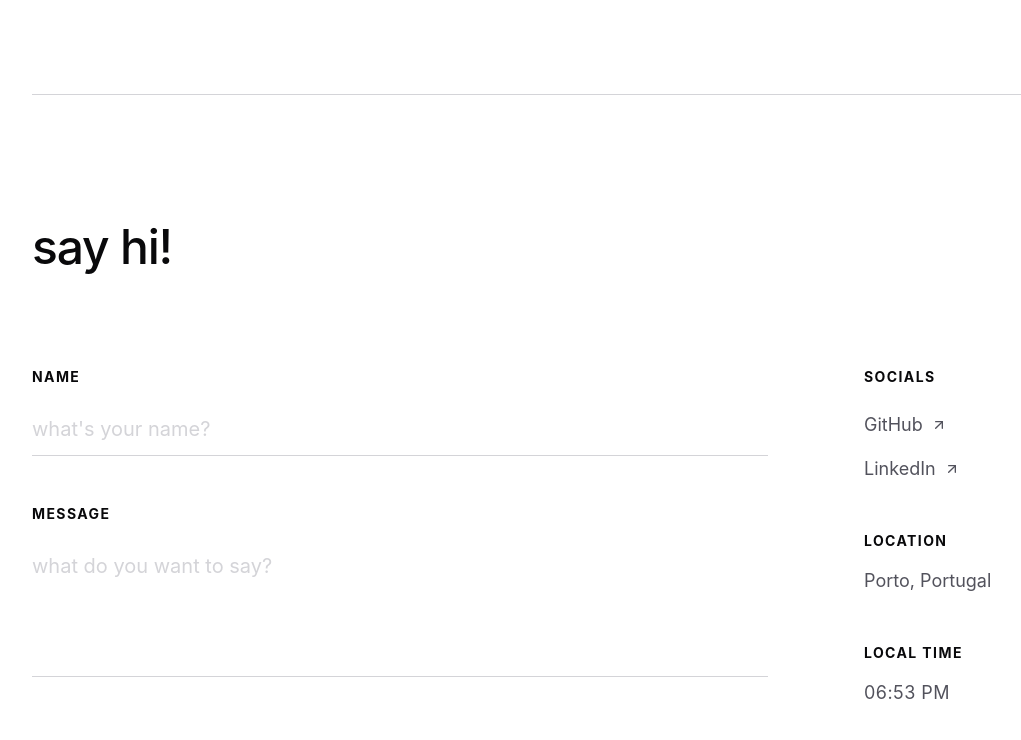
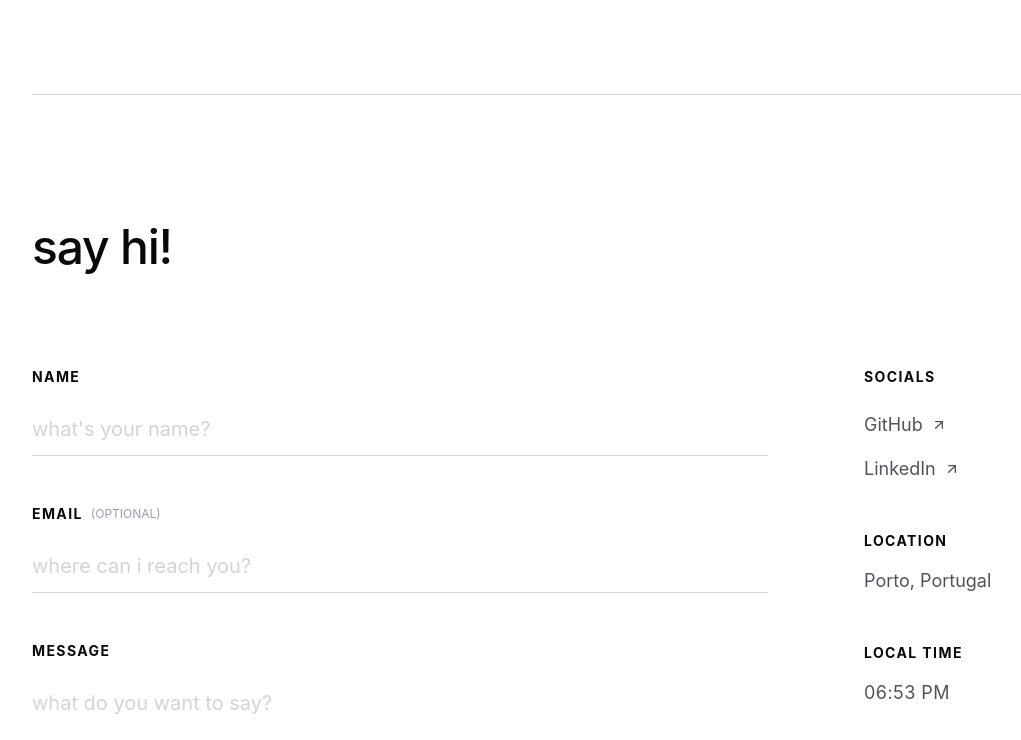
Before and after one commit to maluviieira/portfolio, a React (Vite) app: page / in a window 1280 px wide. Shown: the part 3470-4210 px from the top of the page, without its empty margins (32-1053 px from the left). Built offline with nearby package versions, Linux system fonts and the light colour scheme.

Commit message:
added email field in form submission

```diff
--- a/src/components/ui/Contact.tsx
+++ b/src/components/ui/Contact.tsx
@@ -52,7 +52,7 @@ export default function Contact() {
   }, []);
 
   return (
-    <section id="contact" className="w-full pt-32 pb-24 border-t border-zinc-300">
+    <section id="contact" className="w-full pt-32 pb-16 border-t border-zinc-300">
       <div className="mb-16 md:mb-24">
         <h2 className="text-4xl md:text-5xl font-medium tracking-tight text-zinc-950">
           say hi!
@@ -78,6 +78,19 @@ export default function Contact() {
                 required
                 className="w-full bg-transparent border-b border-zinc-300 py-3 text-xl text-zinc-900 focus:outline-none focus:border-brand transition-colors placeholder:text-zinc-300"
                 placeholder="what's your name?"
+              />
+            </div>
+
+            <div className="flex flex-col gap-4">
+              <label htmlFor="email" className="text-sm font-bold text-zinc-950 uppercase tracking-widest flex items-center gap-2">
+                Email <span className="text-zinc-400 font-normal tracking-normal text-xs">(optional)</span>
+              </label>
+              <input
+                type="email"
+                id="email"
+                name="email"
+                className="w-full bg-transparent border-b border-zinc-300 py-3 text-xl text-zinc-900 focus:outline-none focus:border-brand transition-colors placeholder:text-zinc-300"
+                placeholder="where can i reach you?"
               />
             </div>
 
```
